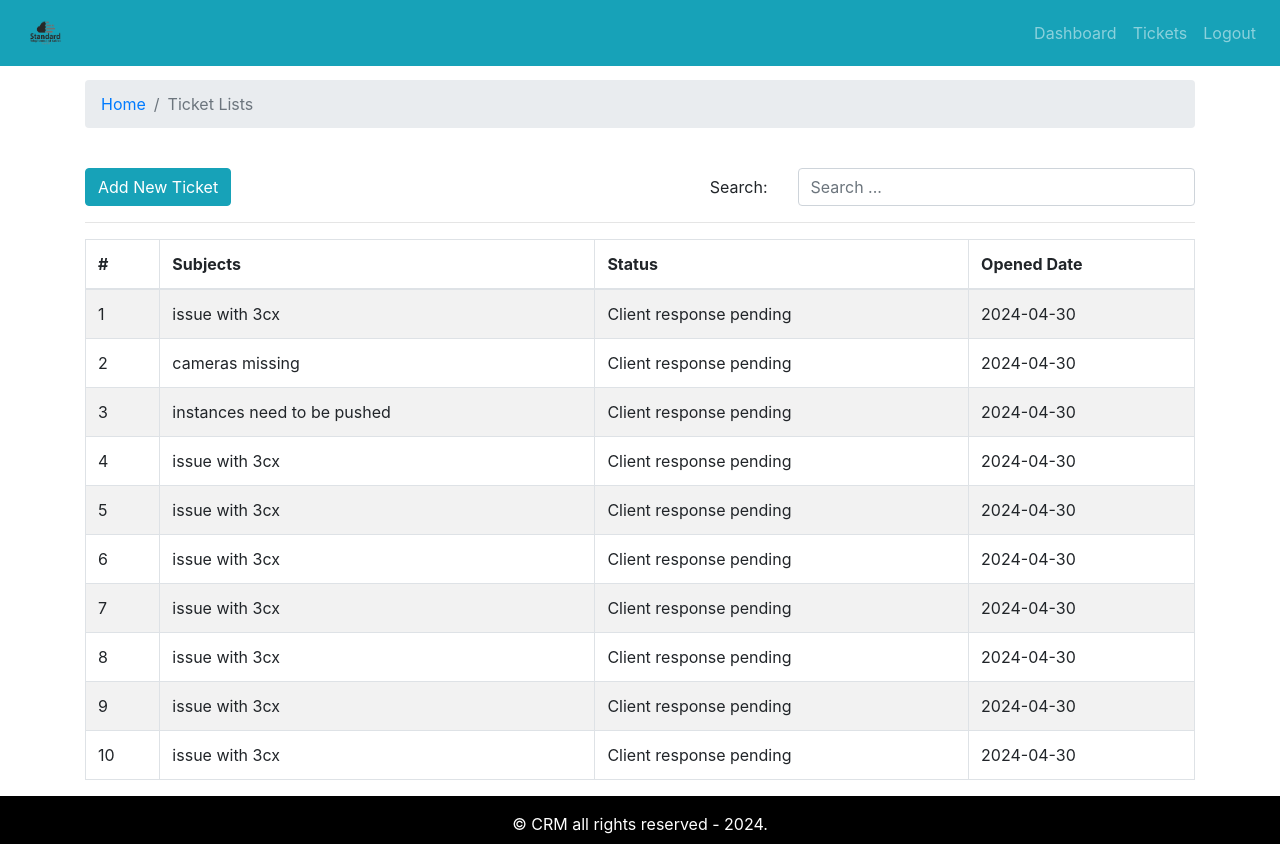
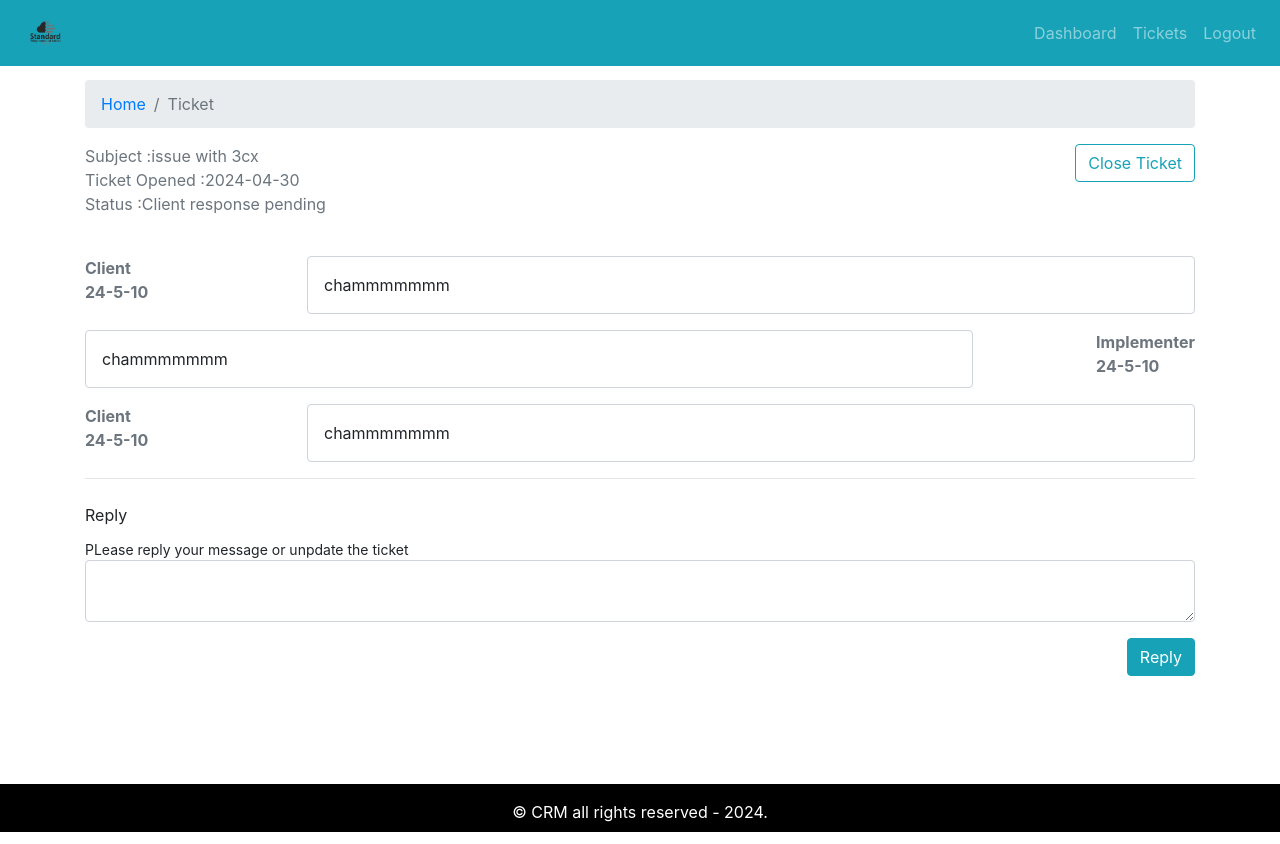
Before and after one commit to Patric27/crm-frontend, a React (Create React App) app in the folder crm-ticket-system/: page / in a window 1280 px wide. Built offline with nearby package versions, Linux system fonts and the light colour scheme.

Commit message:
Ticket landind page added

```diff
--- a/crm-ticket-system/src/App.js
+++ b/crm-ticket-system/src/App.js
@@ -6,7 +6,8 @@
 import { DefaultLayout } from './layout/DefaultLayout';
 //import { Dashboard } from './pages/dashboard/Dashboard.page';
 //import { AddTicket } from './pages/new-ticket/AddTicket.page';
-import { TicketLists } from './pages/ticket-list/TicketLists.page';
+//import { TicketLists } from './pages/ticket-list/TicketLists.page';
+import { Ticket } from './pages/ticket/Ticket.page';
 
 function App() {
   return (
@@ -15,7 +16,8 @@
     <DefaultLayout>
       {/*<Dashboard/> */}
       {/*<AddTicket/>*/}
-      <TicketLists/>
+      {/*<TicketLists/>*/}
+      <Ticket/>
     </DefaultLayout>
   </div>
   );
--- a/crm-ticket-system/src/assets/data/dummy-tickets.json
+++ b/crm-ticket-system/src/assets/data/dummy-tickets.json
@@ -3,7 +3,24 @@
         "id":1,
         "subject": "issue with 3cx",
         "status": "Client response pending",
-        "addedAt": "2024-04-30"
+        "addedAt": "2024-04-30",
+        "history":[
+            {
+                "date": "24-5-10",
+                "message": "chammmmmmm",
+                "messageBy": "Client"
+            },
+            {
+                "date": "24-5-10",
+                "message": "chammmmmmm",
+                "messageBy": "Implementer"
+            },
+            {
+                "date": "24-5-10",
+                "message": "chammmmmmm",
+                "messageBy": "Client"
+            }
+        ]
     },
     {
         "id":2,
--- /dev/null
+++ b/crm-ticket-system/src/components/message-history/MessageHistory.comp.js
@@ -0,0 +1,21 @@
+import React from 'react'
+import  PropTypes  from 'prop-types';
+import './message-history.style.css'
+
+export const MessageHistory = ({ msg }) => {
+    if (!msg) return null;
+    return msg.map ((row, i) =>(
+        <div key={i} className='message-history mt-3'>
+        <div className='send font-weight-bold text-secondary'>
+            <div className='sender'>{row.messageBy}</div>
+            <div className='date'>{row.date}</div>
+        </div>
+        <div className='message'>{row.message}</div>
+    </div>
+    ));
+
+};
+
+MessageHistory.propTypes = {
+    msg: PropTypes.array.isRequired
+};
--- /dev/null
+++ b/crm-ticket-system/src/components/message-history/message-history.style.css
@@ -0,0 +1,18 @@
+.message-history {
+    display: flex;
+    flex-direction: row;
+    justify-content: space-between;
+}
+
+.message-history:nth-child(even){
+    display: flex;
+    flex-direction: row-reverse;
+    justify-content: space-between;
+}
+
+.message {
+    padding: 1rem;
+    width: 80%;
+    border: 1px solid #ced4da;
+    border-radius: 0.25rem;
+}
--- a/crm-ticket-system/src/components/ticket-table/TicketTable.comp.js
+++ b/crm-ticket-system/src/components/ticket-table/TicketTable.comp.js
@@ -4,7 +4,7 @@
 
 export const TicketTable = ({ tickets }) => {
 
-     return (
+    return (
         <Table striped bordered hover>
             <thead>
                 <tr>
--- /dev/null
+++ b/crm-ticket-system/src/components/update-ticket/UpdateTicket.comp.js
@@ -0,0 +1,29 @@
+import React from 'react'
+import  PropTypes  from 'prop-types';
+import { Form, Button } from 'react-bootstrap'
+
+
+export const UpdateTicket = ({msg, handleOnChange, handleOnSubmit }) => {
+    return (
+        <Form onSubmit={handleOnSubmit}>
+            <Form.Label>Reply</Form.Label>
+            <Form.Text>PLease reply your message or unpdate the ticket</Form.Text>
+            <Form.Control
+            value={msg}
+            onChange={handleOnChange}
+            as="textarea"
+            row="5"
+            name="detail"
+            />
+            <div className='text-right mt-3 mb-3'>
+              <Button variant='info' type='submit'>Reply</Button>
+            </div>
+        </Form>
+  );
+};
+
+UpdateTicket.propTypes = {
+    handleOnChange: PropTypes.func.isRequired,
+    handleOnSubmit: PropTypes.func.isRequired,
+    msg: PropTypes.string.isRequired,
+};
--- a/crm-ticket-system/src/pages/ticket-list/TicketLists.page.js
+++ b/crm-ticket-system/src/pages/ticket-list/TicketLists.page.js
@@ -13,18 +13,17 @@
 
   useEffect(() => {}, [str, dispTicket]);
 
-  const handleOnChange = e =>{
+  const handleOnChange = e => {
     const { value } = e.target;
     setStr(value);
     searchTicket(value);
   };
-  const searchTicket = sttr =>{
-
-    const displayTickets = tickets.filter(row=> row.subject.toLowerCase()
-    .includes(sttr.toLowerCase())
+  const searchTicket = (sttr) => {
+    const displayTickets = tickets.filter((row) =>
+      row.subject.toLowerCase().includes(sttr.toLowerCase())
   );
-
-    setDispTicktet(displayTickets)
+    console.log(displayTickets);
+    setDispTicktet(displayTickets);
   };
   return (
     <Container>
--- /dev/null
+++ b/crm-ticket-system/src/pages/ticket/Ticket.page.js
@@ -0,0 +1,60 @@
+import React, { useEffect, useState } from 'react'
+import { Container, Row, Col, Button } from 'react-bootstrap'
+import { PageBreadcrumb } from '../../components/breadcrumb/Breadcrump.comp'
+import tickets from '../../assets/data/dummy-tickets.json'
+import { MessageHistory } from '../../components/message-history/MessageHistory.comp'
+import { UpdateTicket } from '../../components/update-ticket/UpdateTicket.comp'
+
+
+
+const ticket = tickets[0];
+export const Ticket = () => {
+  const [message,setMessage] = useState('');
+  useEffect(() =>{
+
+  }, [message])
+
+  const handleOnChange = e =>{
+    setMessage(e.target.value);
+  };
+
+
+  const handleOnSubmit =()=>{
+    alert('form submited!')
+  }
+  return (
+    <Container>
+        <Row>
+            <Col>
+            <PageBreadcrumb page="Ticket" />
+            </Col>
+        </Row>
+        <Row>
+            <Col className='text-weight-bolder text-secondary'>
+            <div className='subject'>Subject :{ticket.subject}</div>
+            <div className='date'>Ticket Opened :{ticket.addedAt}</div>
+            <div className='status'>Status :{ticket.status}</div>
+            </Col>
+            <Col className='text-right'>
+              <Button variant='outline-info'>Close Ticket</Button>
+            </Col>
+        </Row>
+        <Row className='mt-4'>
+          <Col>
+          <MessageHistory msg={ticket.history}/>
+          </Col>
+        </Row>
+        <hr />
+
+        <Row className='mt-4'>
+          <Col>
+          <UpdateTicket
+          msg={message}
+          handleOnChange={handleOnChange}
+          handleOnSubmit={handleOnSubmit}
+          />
+          </Col>
+        </Row>
+    </Container>
+  );
+};
```
